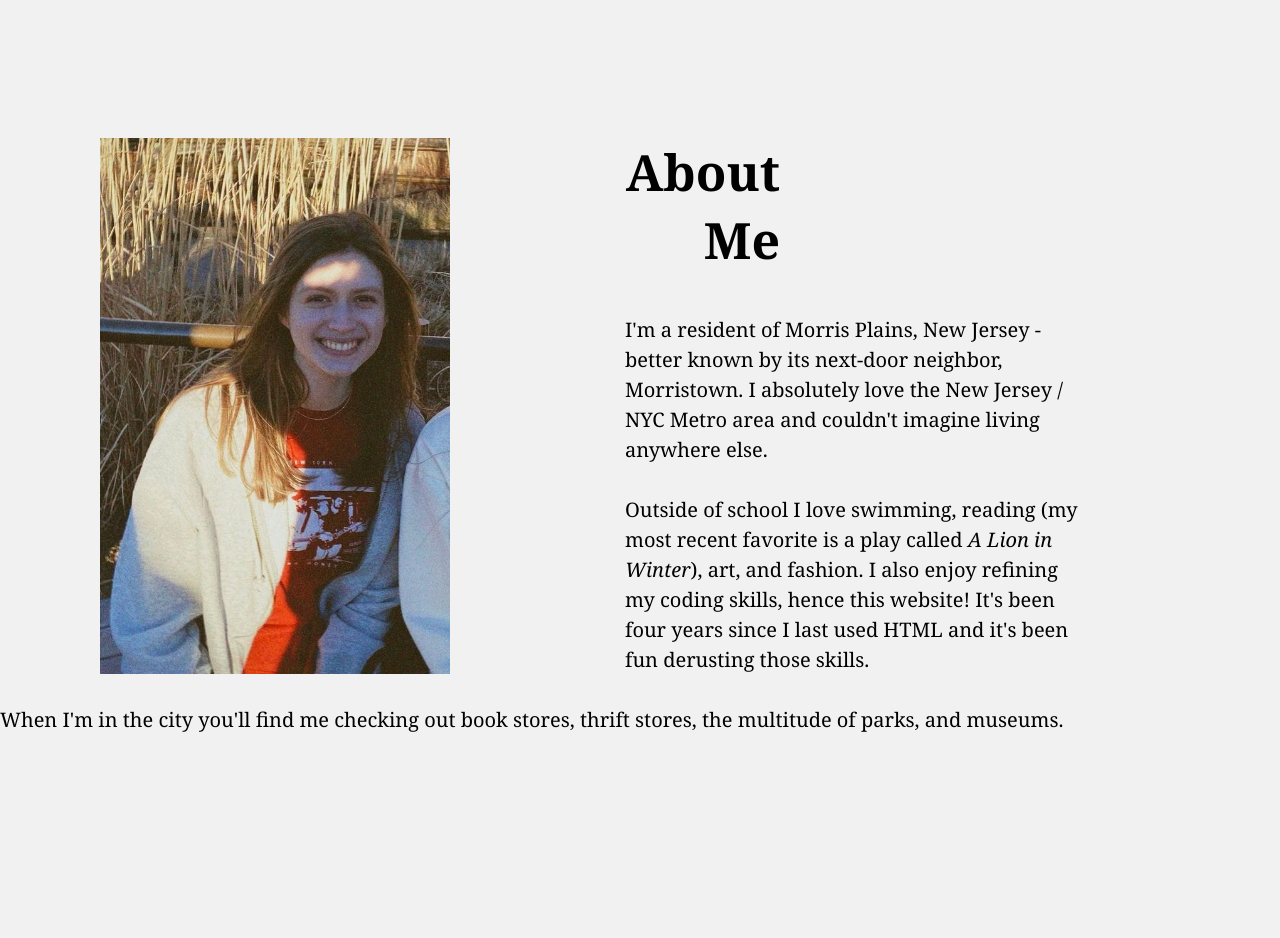
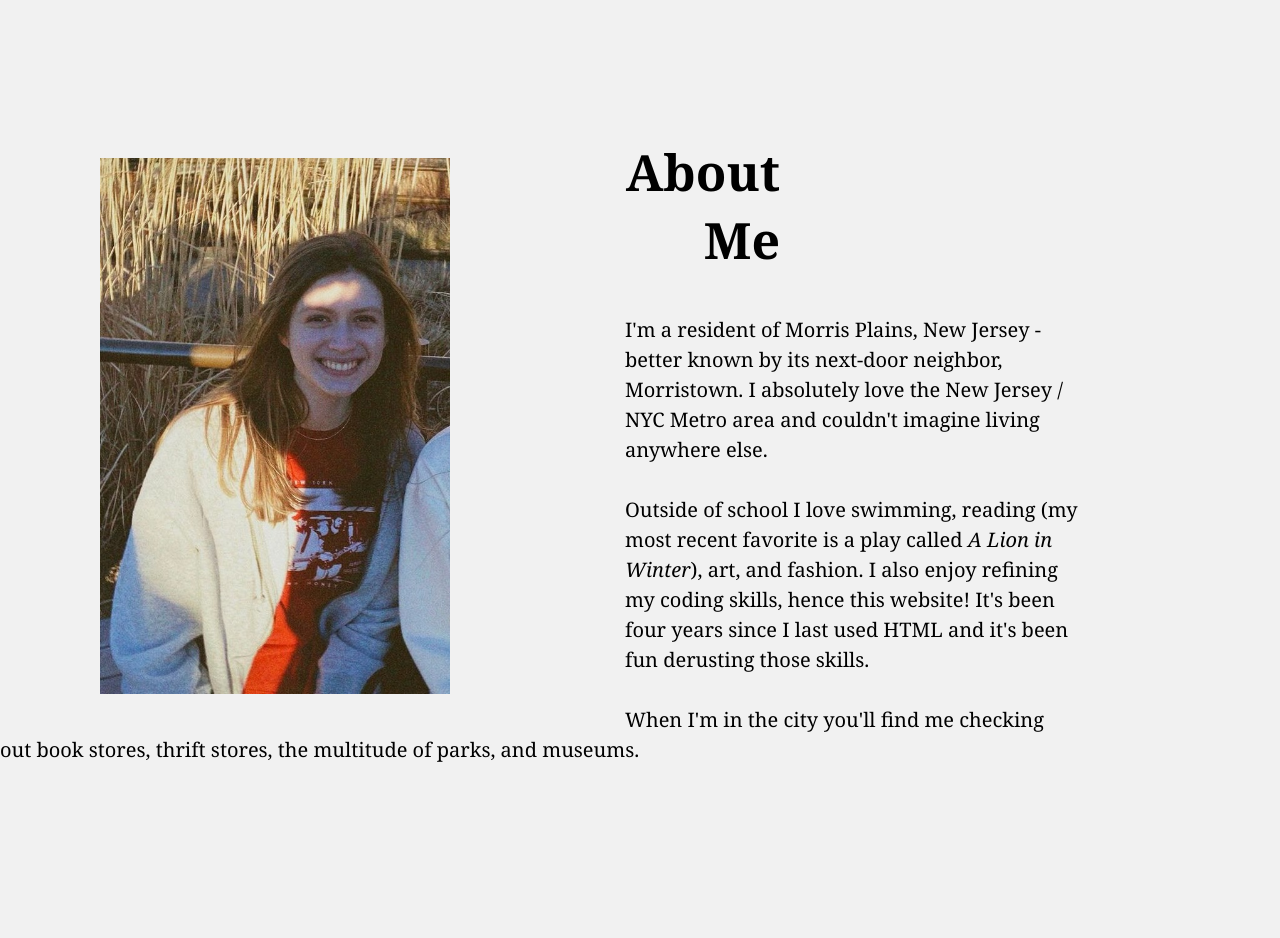
Before and after one commit to sabrina-crowe/sabrina-crowe.github.io, a plain HTML site: page index.html in a window 1280 px wide. Shown: the part 845-1783 px from the top of the page. Drawn offline with Linux system fonts and the light colour scheme.

Commit message:
Update index.html

```diff
--- a/index.html
+++ b/index.html
@@ -194,7 +194,7 @@
         <h1 id="intro">Hi, I'm Sabrina Crowe</h1>
         <p id="info1">I'm a first year Quantitative Finance major at Stevens Institute of Technology</p>
         <div style="height: 15px" id = "f"></div>
-        <div style="margin-top: 20px; background: #f1f1f1"><img id = "portrait" src="website/me1.jpeg" img style="float: left; margin: 0px 175px 30px 100px;" width="350">
+        <div style="margin-top: 20px; background: #f1f1f1"><img id = "portrait" src="website/me1.jpeg" img style="float: left; margin: 20px 175px 30px 100px;" width="350">
         <h2 id="aboutMe">About Me</h2>
         <p id = "aboutText">I'm a resident of Morris Plains, New Jersey - better known by its next-door neighbor, Morristown.
             I absolutely love the New Jersey / NYC Metro area and couldn't imagine living anywhere else.<br><br>
```
